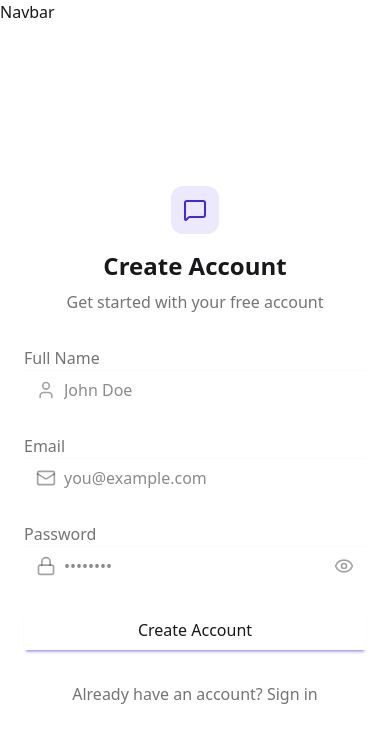
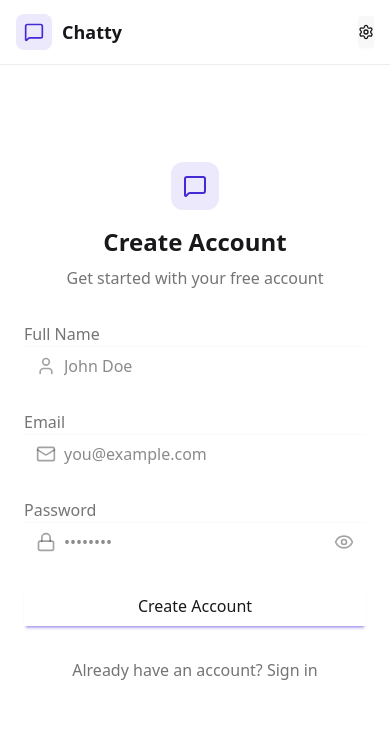
Before and after one commit to anasxyz/chat-app, a React (Vite) app in the folder frontend/: page /signup in a window 390 px wide. Shown: the top 742 px of the page. Built offline with nearby package versions, Linux system fonts and the light colour scheme; no server answers.

Commit message:
Added navbar buttons and logout functionality

```diff
--- a/frontend/src/components/Navbar.jsx
+++ b/frontend/src/components/Navbar.jsx
@@ -1,8 +1,50 @@
 import React from 'react';
 
+import { useAuthStore } from '../store/useAuthStore';
+import { Link } from 'react-router-dom';
+import { LogOut, MessageSquare, Settings, User } from 'lucide-react';
+
 const Navbar = () => {
+  const { logout, authUser } = useAuthStore();
+
   return (
-    <div>Navbar</div>
+    <header className="bg-base-100 border-b border-base-300 fixed w-full top-0 z-40 backdrop-blur-lg bg-base-100/80">
+      <div className="container mx-auto px-4 h-16">
+        <div className="flex items-center justify-between h-full">
+          { /* left section */}
+          <div className="flex items-center gap-8">
+            <Link to="/" className="flex items-center gap-2.5 hover:opacity-80 transition-all">
+              <div className="size-9 rounded-lg bg-primary/10 flex items-center justify-center">
+                <MessageSquare className="w-5 h-5 text-primary" />
+              </div>
+              <h1 className="text-lg font-bold">Chatty</h1>
+            </Link>
+          </div>
+
+          { /* right section */}
+          <div className="flex items-center gap-2">
+            <Link to="/settings" className="btn btn-sm gap-2 transition-colors">
+              <Settings className="size-4" />
+              <span className="hidden sm:inline">Settings</span>
+            </Link>
+
+            {authUser && (
+              <>
+                <Link to="/profile" className="btn btn-sm gap-2">
+                  <User className="size-5" />
+                  <span className="hidden sm:inline">Profile</span>
+                </Link>
+
+                <button className="btn btn-sm flex gap-2 items-center" onClick={logout}>
+                  <LogOut className="size-5" />
+                  <span className="hidden sm:inline">Logout</span>
+                </button>
+              </>
+            )}
+          </div>
+        </div>
+      </div>
+    </header>
   )
 }
 
--- a/frontend/src/store/useAuthStore.js
+++ b/frontend/src/store/useAuthStore.js
@@ -38,7 +38,7 @@
 
   logout: async () => {
     try {
-      await axiosInstance.get("/auth/logout");
+      await axiosInstance.post("/auth/logout");
       set({ authUser: null });
       toast.success("Logged out successfully");
     } catch (error) {
```
